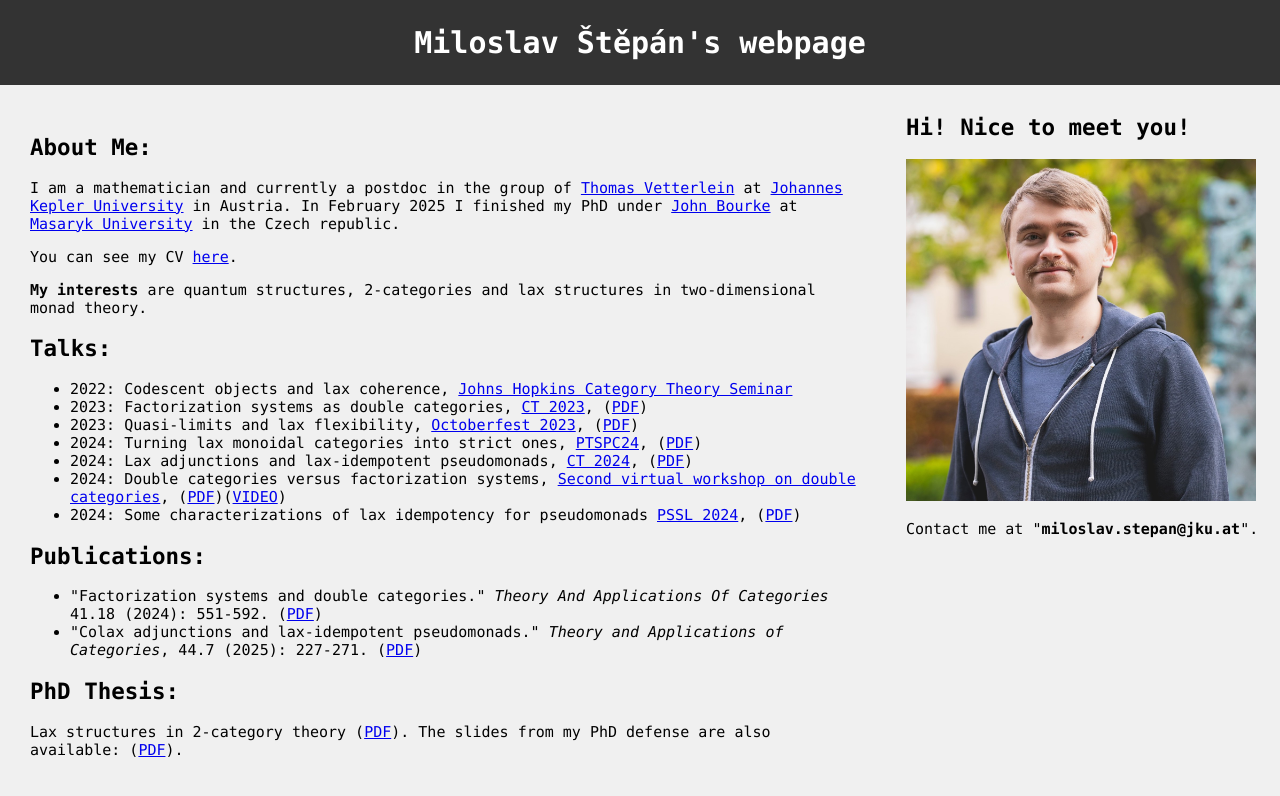
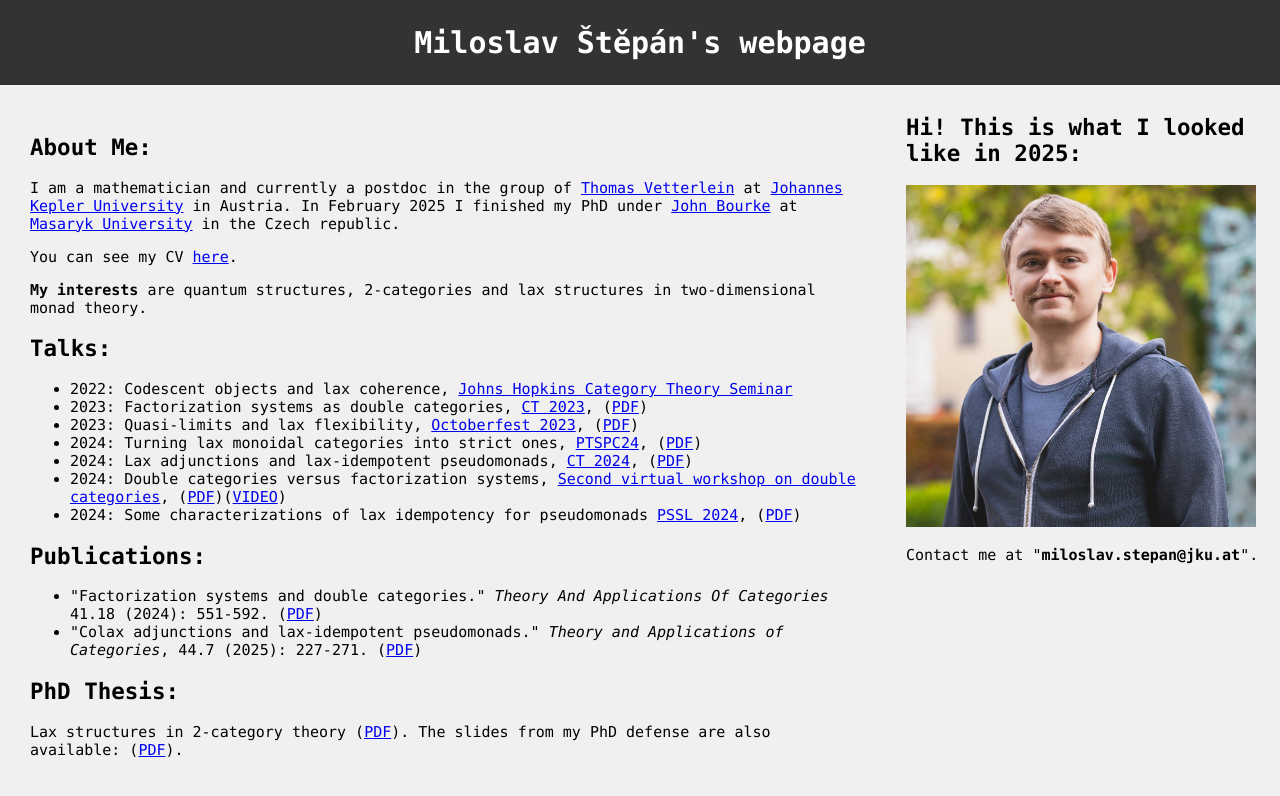
Before and after one commit to MiloslavStepan/MiloslavStepan.github.io, a Jekyll site: the page built from README.md, in a window 1280 px wide. Shown: the top 796 px of the page. Built offline with Jekyll 4.4.1, drawn with Linux system fonts in a browser that asks for light colours; our own code applies the rules of GitHub Pages for plain Markdown files.

Commit message:
Update home.html

```diff
--- a/_layouts/home.html
+++ b/_layouts/home.html
@@ -101,7 +101,7 @@
 
   </div>
   <div class="column2"> <!-- style="background-color:#bbb;"> -->
-<h2>Hi! Nice to meet you!</h2>
+<h2>Hi! This is what I looked like in 2025:</h2>
 <img src="Files/Milostav Stepan_ACADEMIC2.jpg" alt="Photo of me" width="350">
 <p>Contact me at "<b>miloslav.stepan@jku.at</b>".</p>
 
```
